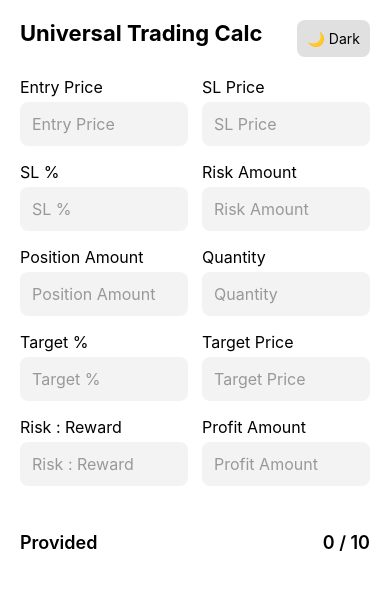
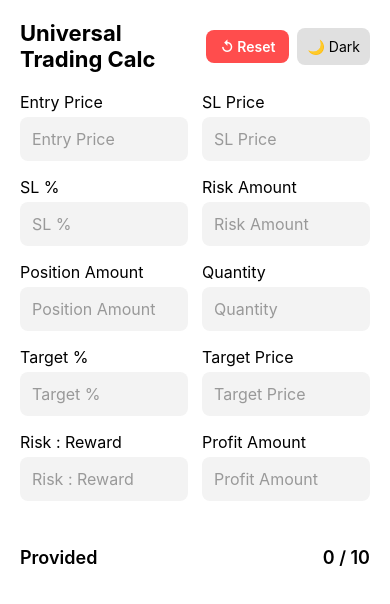
Before and after one commit to riyazpanarwala/trading-calculator, a React Native app: screen / in a window 390 px wide. Shown: the top 604 px of the page. Built offline with nearby package versions, Linux system fonts and the light colour scheme.

Commit message:
reset button added

```diff
--- a/app.json
+++ b/app.json
@@ -1,7 +1,7 @@
 {
   "expo": {
-    "name": "Trading Calculator",
-    "slug": "trading-calc",
+    "name": "Universal Trading Calculator",
+    "slug": "universal-trading-calc",
     "owner": "riyazpanarwala",
     "version": "1.0.0",
     "orientation": "portrait",
--- a/src/components/CalculatorScreen.js
+++ b/src/components/CalculatorScreen.js
@@ -21,13 +21,16 @@ const FIELD_LABELS = {
     profitAmount: "Profit Amount",
 };
 
+const EMPTY_VALS = Object.keys(FIELD_LABELS).reduce(
+    (acc, k) => ({ ...acc, [k]: "" }),
+    {}
+);
+
 const EPS = 1e-9;
 
 export default function CalculatorScreen() {
     const [theme, setTheme] = useState("light");
-    const [vals, setVals] = useState(
-        Object.keys(FIELD_LABELS).reduce((acc, k) => ({ ...acc, [k]: "" }), {})
-    );
+    const [vals, setVals] = useState(EMPTY_VALS);
     const [errors, setErrors] = useState({});
 
     const activeTheme = theme === "light" ? lightTheme : darkTheme;
@@ -37,6 +40,11 @@ export default function CalculatorScreen() {
         const n = Number(String(s).replace(/,/g, ""));
         return Number.isFinite(n) ? n : null;
     };
+
+    function handleReset() {
+        setVals(EMPTY_VALS);
+        setErrors({});
+    }
 
     function setInput(field, rawValue) {
         // Block negative sign entirely
@@ -79,7 +87,6 @@ export default function CalculatorScreen() {
 
         setErrors((p) => ({ ...p, [field]: null }));
 
-        // Build a fully numeric snapshot of current values, then apply the new edit
         const numericVals = {};
         for (const k of Object.keys(FIELD_LABELS)) {
             numericVals[k] = k === field ? numVal : toNum(vals[k]);
@@ -87,7 +94,6 @@ export default function CalculatorScreen() {
 
         const derived = deriveIterative(numericVals, field);
 
-        // Format derived values back to strings
         const formatted = {};
         for (const k of Object.keys(derived)) {
             const v = derived[k];
@@ -100,8 +106,6 @@ export default function CalculatorScreen() {
             }
         }
 
-        // Preserve the raw string the user is currently typing so the cursor
-        // doesn't jump (e.g. "100." mid-entry stays as "100." not "100")
         formatted[field] = rawValue;
 
         setVals(formatted);
@@ -115,9 +119,6 @@ export default function CalculatorScreen() {
         while (changed && iter++ < 40) {
             changed = false;
 
-            // ── SL Price ↔ SL % ────────────────────────────────────────────────
-
-            // Derive SL% from SL Price (only when user didn't type SL%)
             if (
                 editedField !== "slPercent" &&
                 v.entryPrice != null &&
@@ -131,7 +132,6 @@ export default function CalculatorScreen() {
                 }
             }
 
-            // Derive SL Price from SL% (only when user didn't type SL Price)
             if (
                 editedField !== "slPrice" &&
                 v.entryPrice != null &&
@@ -144,9 +144,6 @@ export default function CalculatorScreen() {
                 }
             }
 
-            // ── Target Price ↔ Target % ─────────────────────────────────────────
-
-            // Derive Target% from Target Price
             if (
                 editedField !== "targetPercent" &&
                 v.entryPrice != null &&
@@ -161,7 +158,6 @@ export default function CalculatorScreen() {
                 }
             }
 
-            // Derive Target Price from Target%
             if (
                 editedField !== "targetPrice" &&
                 v.entryPrice != null &&
@@ -174,11 +170,6 @@ export default function CalculatorScreen() {
                 }
             }
 
-            // ── Quantity ↔ Position Amount ↔ Risk Amount ────────────────────────
-
-            // FIX: Each derivation path for Quantity must guard the editedField
-            // so we don't circularly overwrite the field the user is typing in.
-
             if (editedField !== "quantity") {
                 let derivedQty = null;
 
@@ -188,7 +179,6 @@ export default function CalculatorScreen() {
                     v.entryPrice != null &&
                     Math.abs(v.entryPrice) > EPS
                 ) {
-                    // User typed Position Amount → derive Quantity
                     derivedQty = v.positionAmount / v.entryPrice;
                 } else if (
                     editedField !== "positionAmount" &&
@@ -196,7 +186,6 @@ export default function CalculatorScreen() {
                     v.slPrice != null &&
                     v.entryPrice != null
                 ) {
-                    // User typed Risk Amount (or other) → derive Quantity from Risk
                     const denom = Math.abs(v.entryPrice - v.slPrice);
                     if (denom > EPS) {
                         derivedQty = v.riskAmount / denom;
@@ -207,7 +196,6 @@ export default function CalculatorScreen() {
                     v.entryPrice != null &&
                     Math.abs(v.entryPrice) > EPS
                 ) {
-                    // Position Amount already known from a prior iteration → keep qty in sync
                     derivedQty = v.positionAmount / v.entryPrice;
                 }
 
@@ -217,7 +205,6 @@ export default function CalculatorScreen() {
                 }
             }
 
-            // FIX: Guard positionAmount so we never overwrite what the user typed
             if (
                 editedField !== "positionAmount" &&
                 v.quantity != null &&
@@ -230,7 +217,6 @@ export default function CalculatorScreen() {
                 }
             }
 
-            // Derive Risk Amount from Quantity × (Entry − SL)
             if (
                 editedField !== "riskAmount" &&
                 v.quantity != null &&
@@ -244,7 +230,6 @@ export default function CalculatorScreen() {
                 }
             }
 
-            // ── Risk : Reward ───────────────────────────────────────────────────
             if (
                 v.entryPrice != null &&
                 v.slPrice != null &&
@@ -260,7 +245,6 @@ export default function CalculatorScreen() {
                 }
             }
 
-            // ── Profit Amount ───────────────────────────────────────────────────
             if (
                 editedField !== "profitAmount" &&
                 v.quantity != null &&
@@ -295,6 +279,16 @@ export default function CalculatorScreen() {
                     Universal Trading Calc
                 </Text>
 
+                <View style={styles.headerActions}>
+                    <TouchableOpacity
+                        style={[styles.resetButton, activeTheme.resetButton]}
+                        onPress={handleReset}
+                    >
+                        <Text style={[styles.resetButtonText, activeTheme.resetButtonText]}>
+                            ↺ Reset
+                        </Text>
+                    </TouchableOpacity>
+
                     <TouchableOpacity
                         style={[styles.themeToggle, activeTheme.toggle]}
                         onPress={() => setTheme((t) => (t === "light" ? "dark" : "light"))}
@@ -303,6 +297,7 @@ export default function CalculatorScreen() {
                             {theme === "light" ? "🌙 Dark" : "☀️ Light"}
                         </Text>
                     </TouchableOpacity>
+                </View>
             </View>
 
             <View style={styles.grid}>
--- a/src/components/styles.js
+++ b/src/components/styles.js
@@ -8,6 +8,8 @@ export const lightTheme = {
     input: { color: "#000", backgroundColor: "#F3F3F3" },
     missingBox: { backgroundColor: "#ffecec" },
     toggle: { backgroundColor: "#e0e0e0" },
+    resetButton: { backgroundColor: "#ff4d4d" },
+    resetButtonText: { color: "#fff" },
 };
 
 export const darkTheme = {
@@ -18,6 +20,8 @@ export const darkTheme = {
     input: { color: "#FFF", backgroundColor: "#222" },
     missingBox: { backgroundColor: "#331111" },
     toggle: { backgroundColor: "#333" },
+    resetButton: { backgroundColor: "#8b0000" },
+    resetButtonText: { color: "#fff" },
 };
 
 export default StyleSheet.create({
@@ -26,17 +30,37 @@ export default StyleSheet.create({
     header: {
         flexDirection: "row",
         justifyContent: "space-between",
+        alignItems: "center",
         marginBottom: 20,
+    },
+
+    headerActions: {
+        flexDirection: "row",
+        alignItems: "center",
+        gap: 8,
     },
 
     title: {
         fontSize: 22,
         fontWeight: "700",
+        flexShrink: 1,
+        marginRight: 8,
     },
 
     themeToggle: {
         padding: 10,
         borderRadius: 8,
+    },
+
+    resetButton: {
+        paddingVertical: 8,
+        paddingHorizontal: 14,
+        borderRadius: 8,
+    },
+
+    resetButtonText: {
+        fontSize: 14,
+        fontWeight: "600",
     },
 
     grid: {
```
Lines whose indentation alone changed are shown as unchanged.
